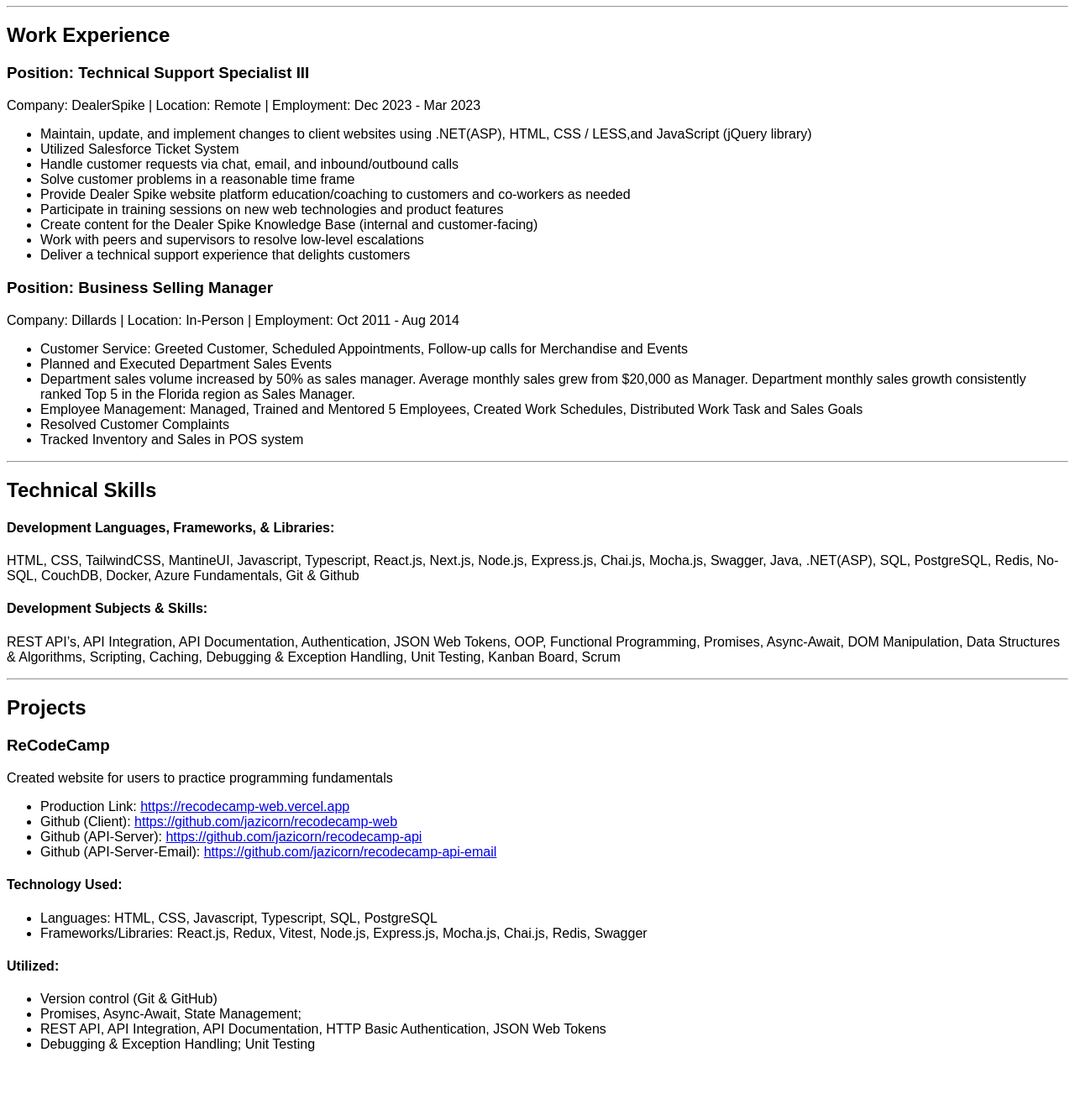
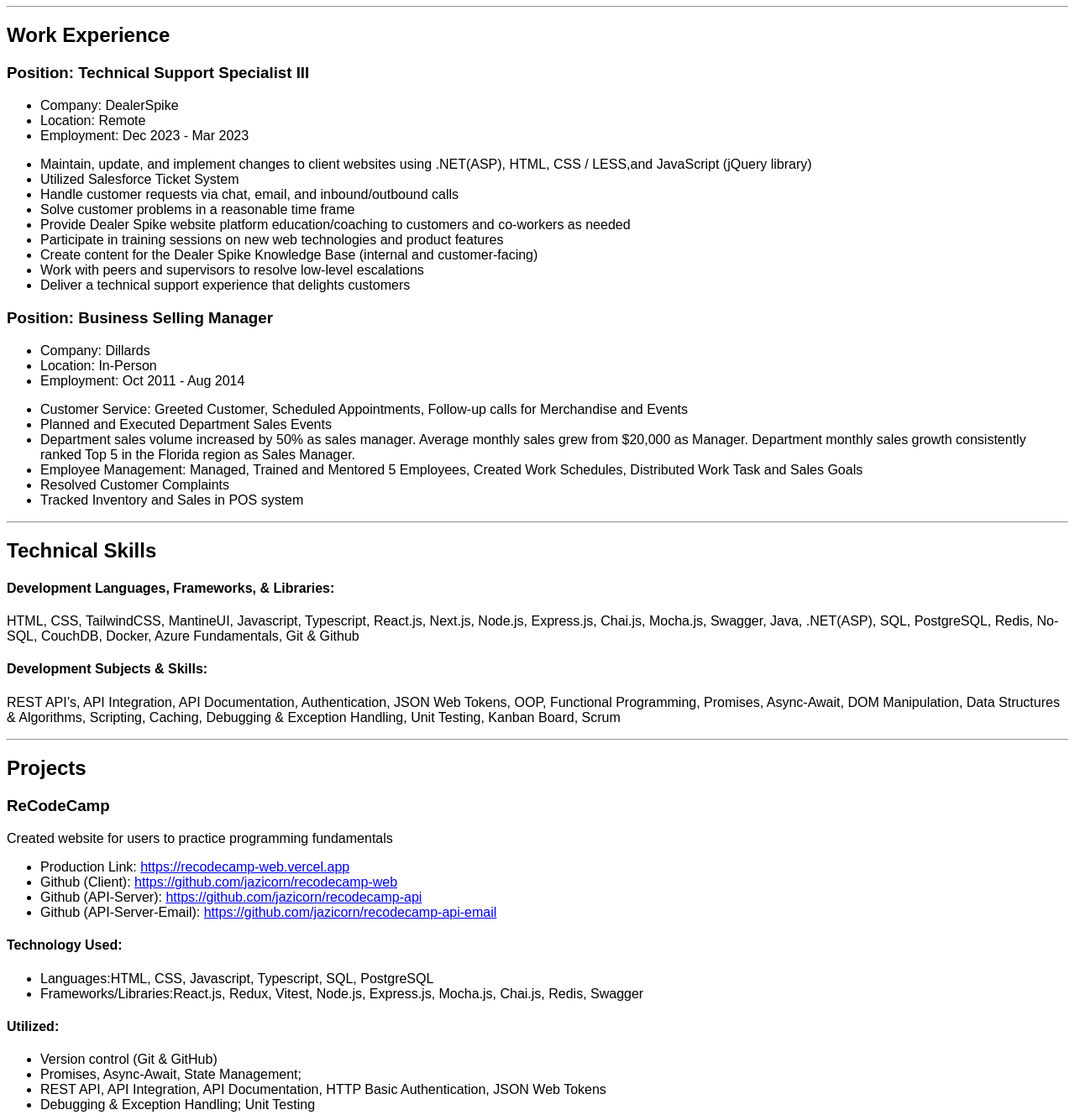
Before and after one commit to jazicorn/Resume, a plain HTML site: page index.html in a window 1280 px wide. Shown: the part 1040-2368 px from the top of the page at 84% size. Before the commit the page ends 2335 px from the top, so only its background shows below. Drawn offline with Linux system fonts and the light colour scheme.

Commit message:
added spans to html

```diff
--- a/index.html
+++ b/index.html
@@ -106,7 +106,11 @@
             <h2>Work Experience</h2>
             <div>
                 <h3>Position: Technical Support Specialist III</h3>
-                <p>Company: DealerSpike | Location: Remote | Employment: Dec 2023 - Mar 2023</p>
+                <ul>
+                    <li><span>Company:</span>&nbsp;<span>DealerSpike</span></li>
+                    <li><span>Location:</span>&nbsp;<span>Remote</span></li>
+                    <li><span>Employment:</span>&nbsp;<span>Dec 2023 - Mar 2023</span></li>
+                </ul>
                 <ul>
                     <li>Maintain, update, and implement changes to client websites using .NET(ASP), HTML, CSS / LESS,and JavaScript (jQuery library)</li>
                     <li>Utilized Salesforce Ticket System</li>
@@ -121,7 +125,11 @@
             </div>
             <div>
                 <h3>Position: Business Selling Manager</h3>
-                <p>Company: Dillards | Location: In-Person | Employment: Oct 2011 - Aug 2014</p>
+                <ul>
+                    <li><span>Company:</span>&nbsp;<span>Dillards </span></li>
+                    <li><span>Location:</span>&nbsp;<span>In-Person</span></li>
+                    <li><span>Employment:</span>&nbsp;<span>Oct 2011 - Aug 2014</span></li>
+                </ul>
                 <ul>
                     <li>Customer Service: Greeted Customer, Scheduled Appointments, Follow-up calls for Merchandise and Events</li>
                     <li>Planned and Executed Department Sales Events</li>
@@ -158,8 +166,8 @@
                 </ul>
                 <h4>Technology Used:</h4>
                 <ul>
-                    <li>Languages: HTML, CSS, Javascript, Typescript, SQL, PostgreSQL</li>
-                    <li>Frameworks/Libraries: React.js, Redux, Vitest, Node.js, Express.js, Mocha.js, Chai.js, Redis, Swagger</li>
+                    <li><span>Languages:</span><span>HTML, CSS, Javascript, Typescript, SQL, PostgreSQL</span></li>
+                    <li><span>Frameworks/Libraries:</span><span>React.js, Redux, Vitest, Node.js, Express.js, Mocha.js, Chai.js, Redis, Swagger</span></li>
                 </ul>
                 <h4>Utilized:</h4>
                 <ul>
```
